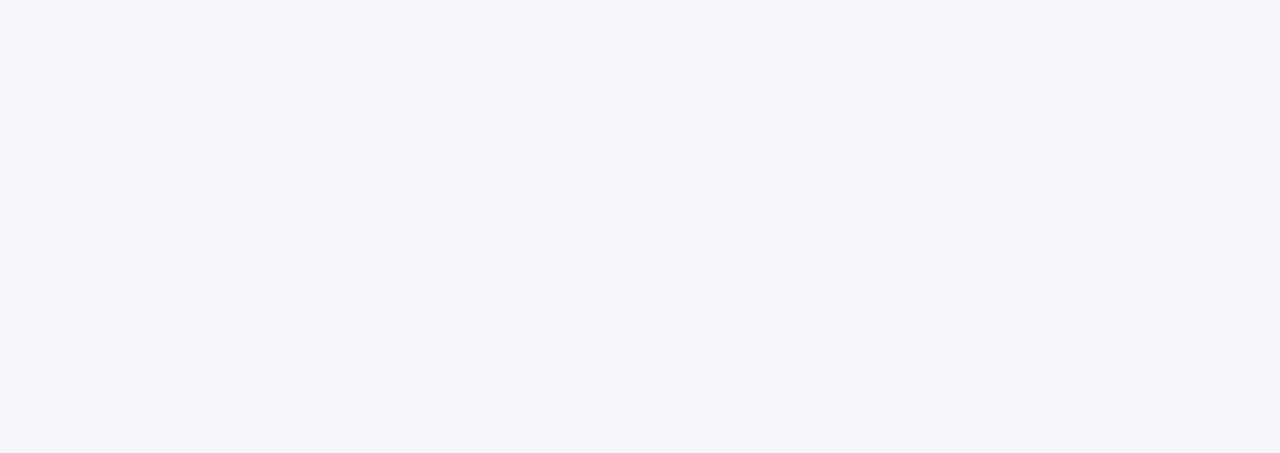
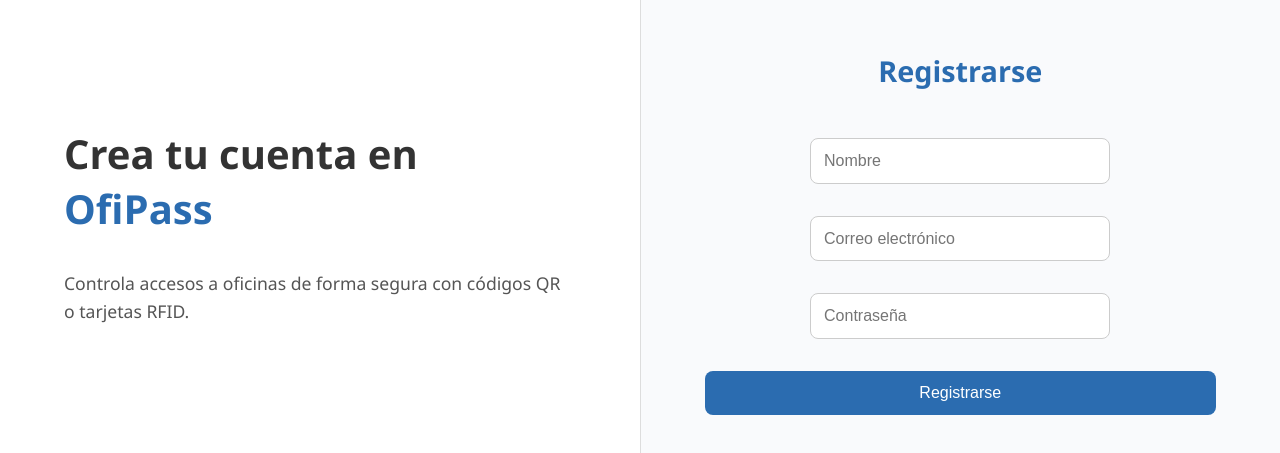
Before and after one commit to JaviCuri/Actividades, a React (Create React App) app: page /register in a window 1280 px wide. Before the commit this address had no page. Shown: the part 179-632 px from the top of the page. Built offline with nearby package versions, Linux system fonts and the light colour scheme.

Commit message:
Actualizacion

```diff
--- a/package.json
+++ b/package.json
@@ -3,6 +3,7 @@
   "version": "0.1.0",
   "private": true,
   "dependencies": {
+    "@supabase/supabase-js": "^2.49.4",
     "@testing-library/dom": "^10.4.0",
     "@testing-library/jest-dom": "^6.6.3",
     "@testing-library/react": "^16.3.0",
--- a/src/App.js
+++ b/src/App.js
@@ -8,6 +8,7 @@
 import Navbar from './Navbar';
 import PrivateRoute from './PrivateRoute';
 import AccessInfo from './pages/AccessInfo';
+import Register from './pages/Register';
 
 import './App.css'
 
@@ -17,7 +18,7 @@
       <Routes>
         {/* Ruta pública */}
         <Route path="/" element={<Login />} />
-
+        <Route path="/register" element={<Register />} />
         {/* Rutas protegidas */}
         <Route
           path="/dashboard"
--- a/src/pages/History.js
+++ b/src/pages/History.js
@@ -1,25 +1,42 @@
 // src/pages/Historial.js
 import { useEffect, useState } from "react";
+import { supabase } from "../supabaseClient";
 
 const Historial = () => {
   const [accessLogs, setAccessLogs] = useState([]);
+  const [loading, setLoading] = useState(true);
 
   useEffect(() => {
-    const storedLogs = JSON.parse(localStorage.getItem("accessLogs")) || [];
-    setAccessLogs(storedLogs);
+    const cargarHistorial = async () => {
+      const { data, error } = await supabase
+        .from("historial_accesos")
+        .select("*")
+        .order("timestamp", { ascending: false });
+
+      if (error) {
+        console.error("Error al obtener historial:", error.message);
+      } else {
+        setAccessLogs(data);
+      }
+      setLoading(false);
+    };
+
+    cargarHistorial();
   }, []);
 
   return (
     <div className="flex flex-col items-center justify-center min-h-screen bg-gradient-to-br from-gray-100 to-blue-100 p-6">
       <h1 className="text-3xl font-bold text-blue-700 mb-8">Historial de Accesos</h1>
 
-      {accessLogs.length === 0 ? (
+      {loading ? (
+        <p className="text-gray-600">Cargando historial...</p>
+      ) : accessLogs.length === 0 ? (
         <p>No hay registros de acceso.</p>
       ) : (
         <ul className="space-y-4 w-full max-w-2xl">
           {accessLogs.map((log, index) => (
             <li key={index} className="bg-white p-4 rounded-lg shadow-md">
-              <p><strong>Oficina:</strong> {log.office ? log.office : 'Desconocida'}</p>
+              <p><strong>Oficina:</strong> {log.oficina || 'Desconocida'}</p>
               <p><strong>Fecha y Hora:</strong> {new Date(log.timestamp).toLocaleString()}</p>
             </li>
           ))}
--- a/src/pages/Login.js
+++ b/src/pages/Login.js
@@ -1,22 +1,33 @@
-// src/pages/Login.js
 import React, { useState } from 'react';
-import { useNavigate } from 'react-router-dom';
+import { useNavigate, Link } from 'react-router-dom';
+import { supabase } from '../supabaseClient';
 import './Login.css';
 
 const Login = () => {
     const navigate = useNavigate();
-    const [username, setUsername] = useState('');
+    const [email, setEmail] = useState('');
     const [password, setPassword] = useState('');
+    const [errorMsg, setErrorMsg] = useState('');
 
-    const handleLogin = () => {
-        // Aquí podrías validar usuario/contraseña si quieres
-        if (username.trim() !== '' && password.trim() !== '') {
+    const handleLogin = async () => {
+        if (!email || !password) {
+            setErrorMsg('Por favor ingresa email y contraseña');
+            return;
+        }
+
+        const { data, error } = await supabase.auth.signInWithPassword({
+            email,
+            password,
+        });
+
+        if (error) {
+            setErrorMsg('Credenciales inválidas o error al iniciar sesión');
+            console.error(error.message);
+        } else {
+            const user = data.user;
             localStorage.setItem('authenticated', 'true');
-            localStorage.setItem('currentUser', JSON.stringify({ name: username }));
-
+            localStorage.setItem('currentUser', JSON.stringify({ email: user.email }));
             navigate('/dashboard');
-        } else {
-            alert('Por favor ingresa un usuario y contraseña');
         }
     };
 
@@ -25,22 +36,24 @@
             <div className="login-info">
                 <h1>Bienvenido a <span className="highlight">OfiPass</span></h1>
                 <p>
-                    OfiPass es un sistema moderno de control de accesos para oficinas,
-                    que utiliza códigos QR o tarjetas RFID para mejorar la seguridad y
-                    eliminar el uso de llaves físicas.
+                    OfiPass es un sistema moderno de control de accesos para oficinas, que
+                    utiliza códigos QR o tarjetas RFID para mejorar la seguridad y eliminar el
+                    uso de llaves físicas.
                 </p>
                 <p>
-                    Registra ingresos y salidas de forma detallada, asegurando un entorno más profesional, organizado y seguro.
+                    Registra ingresos y salidas de forma detallada, asegurando un entorno más
+                    profesional, organizado y seguro.
                 </p>
             </div>
+
             <div className="login-form">
                 <h2>Iniciar Sesión</h2>
                 <input
-                    type="text"
-                    placeholder="Usuario"
+                    type="email"
+                    placeholder="Correo electrónico"
                     className="input-field"
-                    value={username}
-                    onChange={(e) => setUsername(e.target.value)}
+                    value={email}
+                    onChange={(e) => setEmail(e.target.value)}
                 />
                 <input
                     type="password"
@@ -50,6 +63,12 @@
                     onChange={(e) => setPassword(e.target.value)}
                 />
                 <button onClick={handleLogin} className="login-button">Entrar</button>
+                {errorMsg && <p className="error-message">{errorMsg}</p>}
+
+                <p className="register-text">
+                    ¿No tienes cuenta?{' '}
+                    <Link to="/register" className="register-link">Regístrate aquí</Link>
+                </p>
             </div>
         </div>
     );
--- a/src/pages/UserManagement.js
+++ b/src/pages/UserManagement.js
@@ -1,26 +1,46 @@
 // src/pages/UserManagement.js
 import { useEffect, useState } from "react";
+import { supabase } from "../supabaseClient";
 
 const UserManagement = () => {
   const [accessLogs, setAccessLogs] = useState([]);
+  const [loading, setLoading] = useState(true);
 
   useEffect(() => {
-    const storedLogs = JSON.parse(localStorage.getItem("accessLogs")) || [];
-    setAccessLogs(storedLogs);
+    const fetchAccessLogs = async () => {
+      const { data, error } = await supabase
+        .from("ingresos_usuarios")
+        .select("*")
+        .order("created_at", { ascending: false });
+
+      if (error) {
+        console.error("Error al obtener registros:", error.message);
+      } else {
+        setAccessLogs(data);
+      }
+      setLoading(false);
+    };
+
+    fetchAccessLogs();
   }, []);
 
   return (
     <div className="flex flex-col items-center justify-center min-h-screen bg-gradient-to-br from-gray-100 to-blue-100 p-6">
       <h1 className="text-3xl font-bold text-blue-700 mb-8">Usuarios y Oficinas</h1>
 
-      {accessLogs.length === 0 ? (
+      {loading ? (
+        <p className="text-gray-600">Cargando registros...</p>
+      ) : accessLogs.length === 0 ? (
         <p>No hay usuarios registrados aún.</p>
       ) : (
-        <ul className="space-y-4">
+        <ul className="space-y-4 w-full max-w-2xl">
           {accessLogs.map((log, index) => (
             <li key={index} className="bg-white p-4 rounded-lg shadow-md">
-              <p><strong>Nombre del Usuario:</strong> {log.user ? log.user : 'Usuario desconocido'}</p>
-              <p><strong>Oficina:</strong> {log.office}</p>
+              <p><strong>Nombre del Usuario:</strong> {log.nombre_usuario || 'Desconocido'}</p>
+              <p><strong>Oficina:</strong> {log.oficina}</p>
+              {log.created_at && (
+                <p><strong>Fecha:</strong> {new Date(log.created_at).toLocaleString()}</p>
+              )}
             </li>
           ))}
         </ul>
--- /dev/null
+++ b/src/pages/register.js
@@ -0,0 +1,90 @@
+// src/pages/Register.js
+import React, { useState } from 'react';
+import { useNavigate } from 'react-router-dom';
+import { supabase } from '../supabaseClient';
+import './Login.css';
+
+const Register = () => {
+    const navigate = useNavigate();
+    const [email, setEmail] = useState('');
+    const [nombre, setNombre] = useState('');
+    const [password, setPassword] = useState('');
+
+    const handleRegister = async () => {
+        if (!email || !password || !nombre) {
+            alert('Por favor completa todos los campos');
+            return;
+        }
+
+        // Registrar usuario con email y contraseña en Supabase Auth
+        const { data, error } = await supabase.auth.signUp({
+            email,
+            password,
+        });
+
+        if (error) {
+            console.error('Error al registrar:', error.message);
+            alert('Error al registrar: ' + error.message);
+            return;
+        }
+
+        // Insertar el nombre en la tabla 'usuarios' vinculando por ID de usuario
+        const userId = data.user?.id;
+        if (userId) {
+            const { error: insertError } = await supabase.from('usuarios').insert([
+                {
+                    id: userId,
+                    nombre: nombre,
+                },
+            ]);
+
+            if (insertError) {
+                console.error('Error al guardar nombre:', insertError.message);
+                alert('Usuario creado, pero falló guardar el nombre.');
+            } else {
+                alert('Registro exitoso. Ahora puedes iniciar sesión.');
+                navigate('/login');
+            }
+        }
+    };
+
+    return (
+        <div className="login-container">
+            <div className="login-info">
+                <h1>Crea tu cuenta en <span className="highlight">OfiPass</span></h1>
+                <p>
+                    Controla accesos a oficinas de forma segura con códigos QR o tarjetas RFID.
+                </p>
+            </div>
+            <div className="login-form">
+                <h2>Registrarse</h2>
+                <input
+                    type="text"
+                    placeholder="Nombre"
+                    className="input-field"
+                    value={nombre}
+                    onChange={(e) => setNombre(e.target.value)}
+                />
+                <input
+                    type="email"
+                    placeholder="Correo electrónico"
+                    className="input-field"
+                    value={email}
+                    onChange={(e) => setEmail(e.target.value)}
+                />
+                <input
+                    type="password"
+                    placeholder="Contraseña"
+                    className="input-field"
+                    value={password}
+                    onChange={(e) => setPassword(e.target.value)}
+                />
+                <button onClick={handleRegister} className="login-button">
+                    Registrarse
+                </button>
+            </div>
+        </div>
+    );
+};
+
+export default Register;
--- /dev/null
+++ b/src/supabaseClient.js
@@ -0,0 +1,6 @@
+import { createClient } from "@supabase/supabase-js";
+
+const supabaseUrl = "https://mdmnybpebuxddofqarye.supabase.co"; // reemplaza con tu URL
+const supabaseAnonKey = "eyJhbGciOiJIUzI1NiIsInR5cCI6IkpXVCJ9.eyJpc3MiOiJzdXBhYmFzZSIsInJlZiI6Im1kbW55YnBlYnV4ZGRvZnFhcnllIiwicm9sZSI6ImFub24iLCJpYXQiOjE3NDc2MTA0MjQsImV4cCI6MjA2MzE4NjQyNH0.qfJNzrEAkCE1rYaA6G1zu7sPt0Zav5QzcM1LV7Xt-UY"; // reemplaza con tu Anon Key
+
+export const supabase = createClient(supabaseUrl, supabaseAnonKey);
```
Also changed, not shown: src/pages/ScanAccess.js (+20 -26 lines), 1 other file (tests, documents, lock files or other folders).
